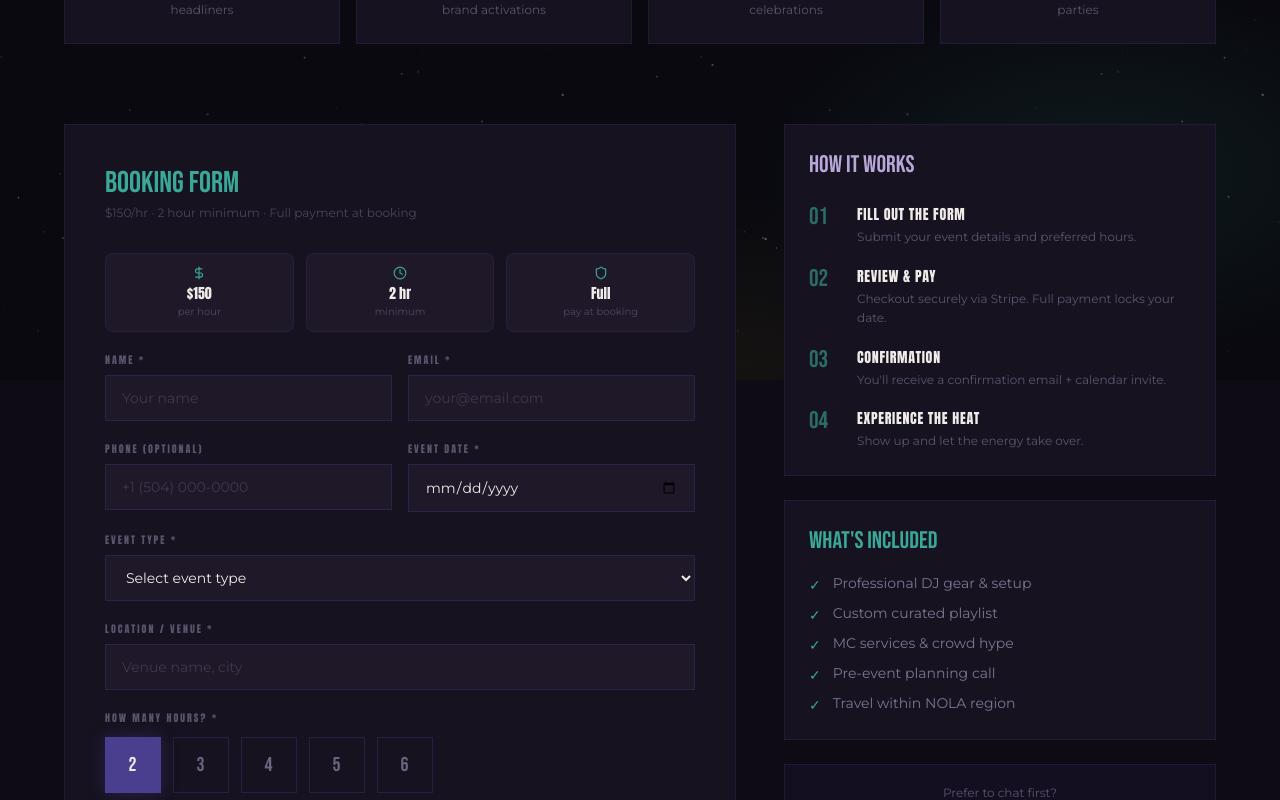
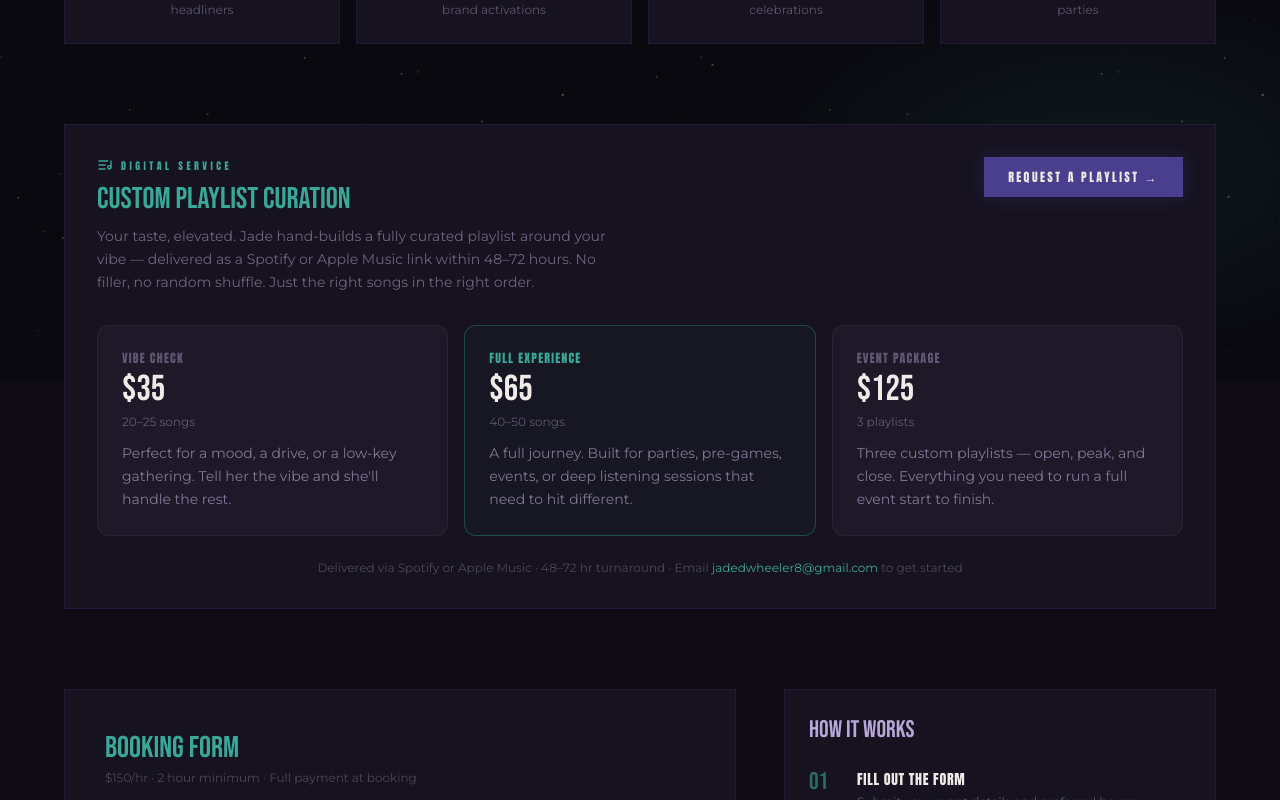
Before and after one commit to flu-wop/jade-the-gem-dj, a Next.js app: page /bookings in a window 1280 px wide. Shown: the part 420-1220 px from the top of the page. Built offline with nearby package versions, Linux system fonts and the light colour scheme.

Commit message:
add playlist curation service card to bookings page

```diff
--- a/app/bookings/page.tsx
+++ b/app/bookings/page.tsx
@@ -1,6 +1,6 @@
 "use client";
 import { useState } from "react";
-import { CheckCircle, Tag, Clock, DollarSign, Shield, Music2, Star, Users, Building } from "lucide-react";
+import { CheckCircle, Tag, Clock, DollarSign, Shield, Music2, Star, Users, Building, ListMusic } from "lucide-react";
 
 const RATE = 150;
 const HOUR_OPTIONS = [2, 3, 4, 5, 6];
@@ -86,6 +86,91 @@ export default function BookingsPage() {
               <p className="text-mist/40 text-xs leading-relaxed font-body">{desc}</p>
             </div>
           ))}
+        </div>
+
+        {/* ── Playlist Curation ── */}
+        <div className="card p-8 mb-20">
+          <div className="flex flex-col md:flex-row md:items-start md:justify-between gap-6 mb-8">
+            <div>
+              <div className="flex items-center gap-2 mb-2">
+                <ListMusic size={16} className="text-jade-light" />
+                <p className="section-label" style={{ marginBottom: 0 }}>Digital Service</p>
+              </div>
+              <h2 className="font-display text-3xl text-jade-light">
+                Custom Playlist Curation
+              </h2>
+              <p className="text-mist/50 text-sm font-body mt-2 max-w-lg leading-relaxed">
+                Your taste, elevated. Jade hand-builds a fully curated playlist around
+                your vibe — delivered as a Spotify or Apple Music link within 48–72 hours.
+                No filler, no random shuffle. Just the right songs in the right order.
+              </p>
+            </div>
+            <a
+              href="mailto:jadedwheeler8@gmail.com?subject=Playlist%20Curation%20Request"
+              className="btn-primary whitespace-nowrap self-start shrink-0"
+            >
+              Request a Playlist →
+            </a>
+          </div>
+
+          <div className="grid grid-cols-1 sm:grid-cols-3 gap-4">
+            {([
+              {
+                tier: "Vibe Check",
+                songs: "20–25 songs",
+                price: "$35",
+                desc: "Perfect for a mood, a drive, or a low-key gathering. Tell her the vibe and she'll handle the rest.",
+                featured: false,
+              },
+              {
+                tier: "Full Experience",
+                songs: "40–50 songs",
+                price: "$65",
+                desc: "A full journey. Built for parties, pre-games, events, or deep listening sessions that need to hit different.",
+                featured: true,
+              },
+              {
+                tier: "Event Package",
+                songs: "3 playlists",
+                price: "$125",
+                desc: "Three custom playlists — open, peak, and close. Everything you need to run a full event start to finish.",
+                featured: false,
+              },
+            ] as { tier: string; songs: string; price: string; desc: string; featured: boolean }[]).map(
+              ({ tier, songs, price, desc, featured }) => (
+                <div
+                  key={tier}
+                  className={`rounded-xl p-6 border ${
+                    featured
+                      ? "border-jade/50 bg-jade/5"
+                      : "border-white/5 bg-surface-2"
+                  }`}
+                >
+                  <p
+                    className={`font-sub text-xs tracking-widest uppercase mb-1 ${
+                      featured ? "text-jade-light" : "text-mist/40"
+                    }`}
+                  >
+                    {tier}
+                  </p>
+                  <p className="font-display text-4xl text-cream mb-1">{price}</p>
+                  <p className="text-mist/40 text-xs font-body mb-3">{songs}</p>
+                  <p className="text-mist/60 text-sm font-body leading-relaxed">{desc}</p>
+                </div>
+              )
+            )}
+          </div>
+
+          <p className="text-mist/30 text-xs font-body mt-6 text-center">
+            Delivered via Spotify or Apple Music · 48–72 hr turnaround · Email{" "}
+            <a
+              href="mailto:jadedwheeler8@gmail.com"
+              className="text-jade-light hover:underline"
+            >
+              jadedwheeler8@gmail.com
+            </a>{" "}
+            to get started
+          </p>
         </div>
 
         <div className="grid grid-cols-1 lg:grid-cols-5 gap-12">
```
